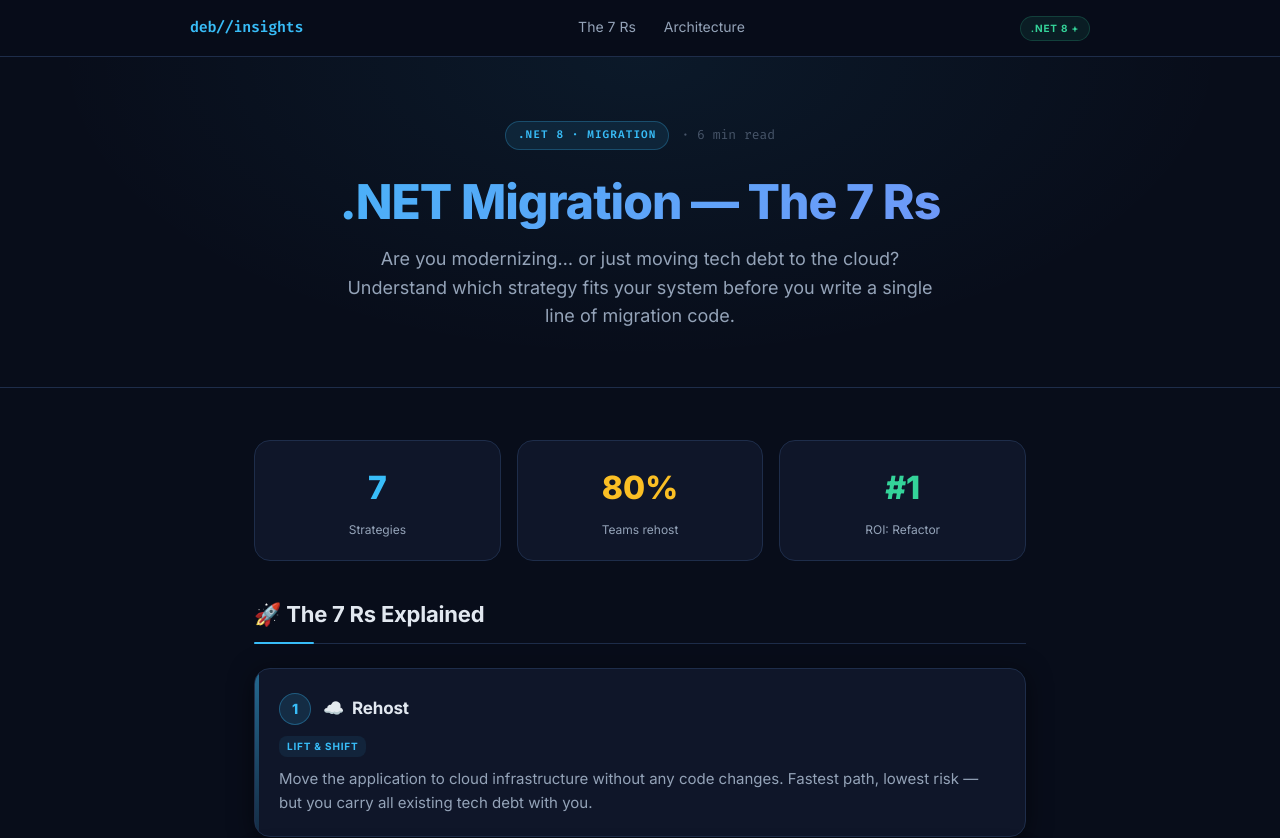
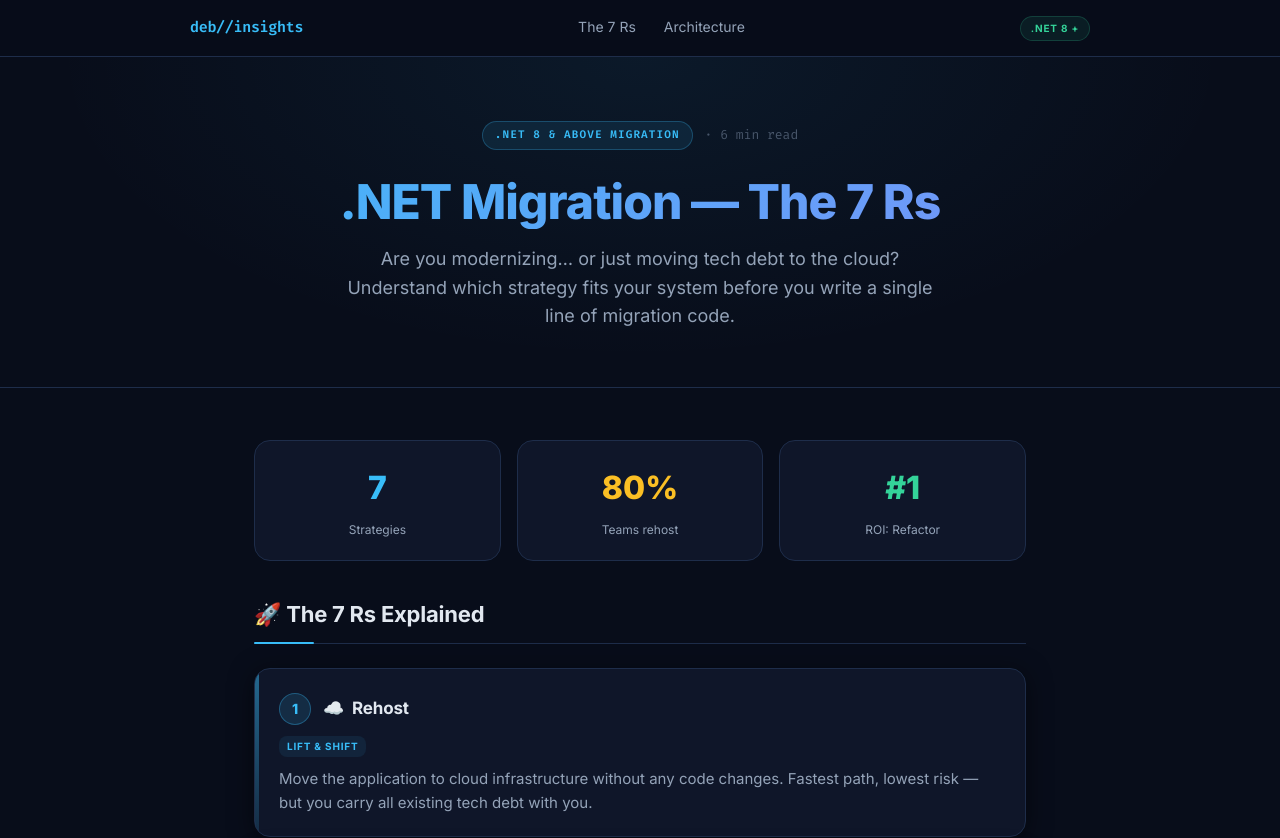
Before and after one commit to debrej2021/dotnetinsights, a React (Vite) app in the folder deb-prod-insights/: page / in a window 1280 px wide. Shown: the top 838 px of the page. Built offline with nearby package versions, Linux system fonts and the light colour scheme.

Commit message:
Added .net 8 +

```diff
--- a/deb-prod-insights/src/pages/DotNet7Rs.jsx
+++ b/deb-prod-insights/src/pages/DotNet7Rs.jsx
@@ -98,7 +98,7 @@ export default function DotNet7Rs() {
       title=".NET Migration — The 7 Rs"
       subtitle="Are you modernizing… or just moving tech debt to the cloud? Understand which strategy fits your system before you write a single line of migration code."
       accent="blue"
-      tag=".NET 8 · Migration"
+      tag=".NET 8 & above Migration"
       readTime="6 min read"
     >
 
```
